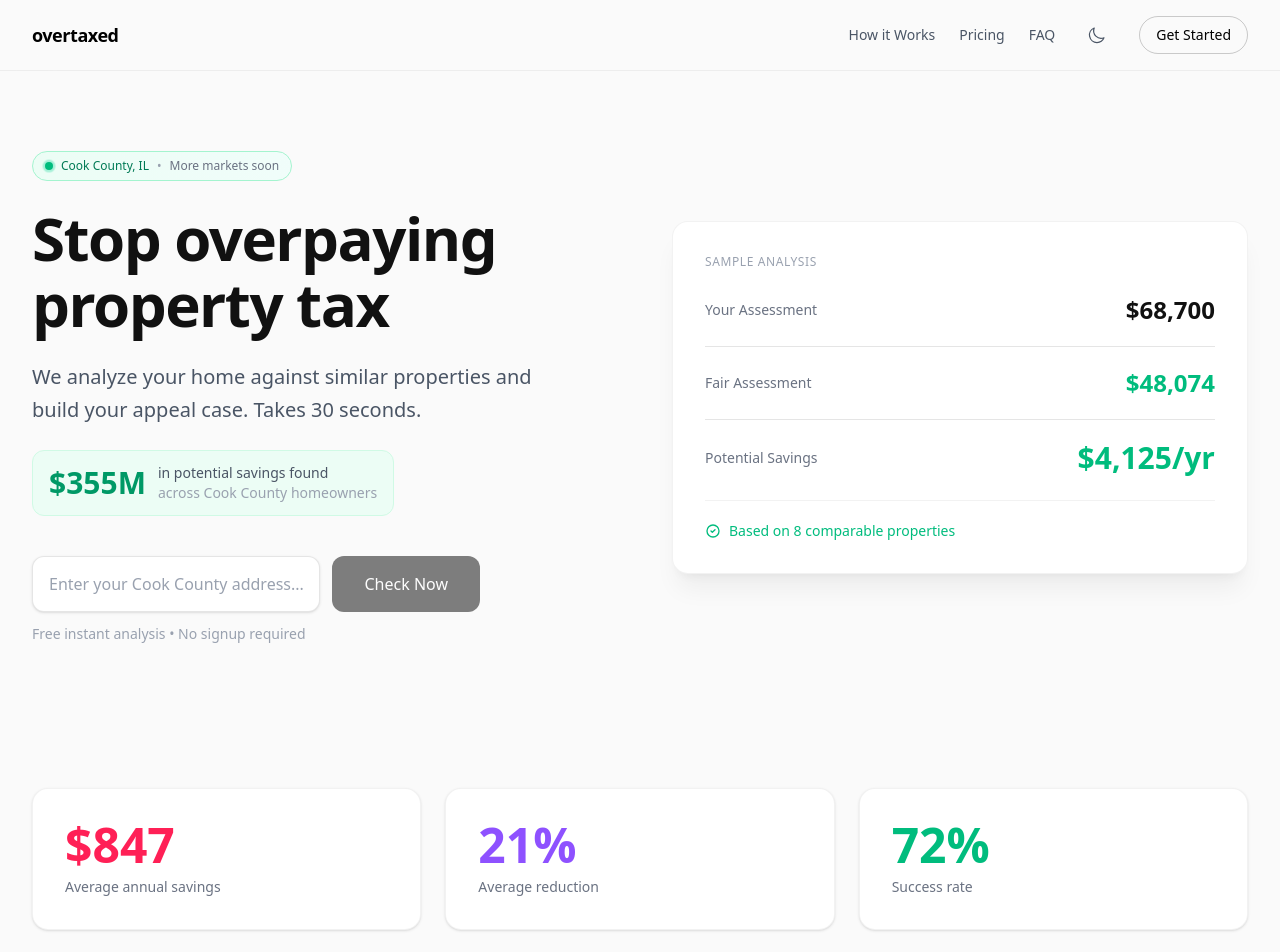
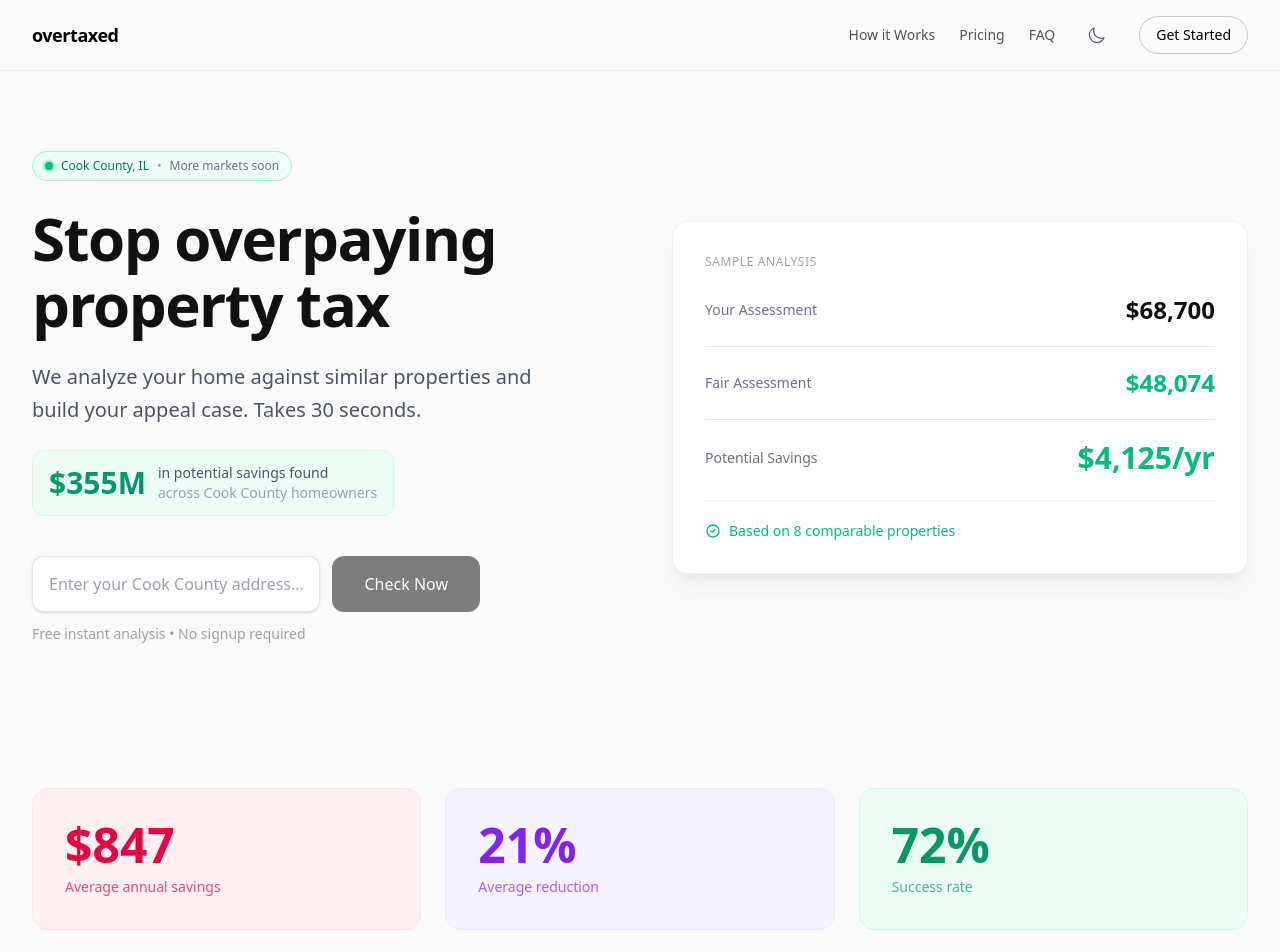
Before and after one commit to lati-bot/overtaxed, a Next.js app: page / in a window 1280 px wide. Shown: the top 952 px of the page. Built offline with nearby package versions, Linux system fonts and the light colour scheme.

Commit message:
Azure-style cards: tinted backgrounds with colored borders and text

```diff
--- a/src/app/page.tsx
+++ b/src/app/page.tsx
@@ -288,21 +288,21 @@
         </div>
       </section>
 
-      {/* Stats - Clean Cards */}
+      {/* Stats - Tinted Cards */}
       <section className="py-12 sm:py-16 px-4 sm:px-8">
         <div className="max-w-7xl mx-auto">
           <div className="grid grid-cols-1 sm:grid-cols-3 gap-4 sm:gap-6">
-            <div className={`p-6 sm:p-8 rounded-2xl border ${isDark ? "bg-white/[0.03] border-white/10" : "bg-white border-black/5 shadow-sm"}`}>
-              <div className={`text-4xl sm:text-5xl font-bold ${isDark ? "text-rose-400" : "text-rose-500"}`}>$847</div>
-              <div className={`mt-1 sm:mt-2 text-sm ${isDark ? "text-gray-400" : "text-gray-500"}`}>Average annual savings</div>
+            <div className={`p-6 sm:p-8 rounded-2xl border ${isDark ? "bg-rose-500/10 border-rose-500/20" : "bg-rose-50 border-rose-100"}`}>
+              <div className={`text-4xl sm:text-5xl font-bold ${isDark ? "text-rose-400" : "text-rose-600"}`}>$847</div>
+              <div className={`mt-1 sm:mt-2 text-sm ${isDark ? "text-rose-300/70" : "text-rose-600/70"}`}>Average annual savings</div>
             </div>
-            <div className={`p-6 sm:p-8 rounded-2xl border ${isDark ? "bg-white/[0.03] border-white/10" : "bg-white border-black/5 shadow-sm"}`}>
-              <div className={`text-4xl sm:text-5xl font-bold ${isDark ? "text-violet-400" : "text-violet-500"}`}>21%</div>
-              <div className={`mt-1 sm:mt-2 text-sm ${isDark ? "text-gray-400" : "text-gray-500"}`}>Average reduction</div>
+            <div className={`p-6 sm:p-8 rounded-2xl border ${isDark ? "bg-violet-500/10 border-violet-500/20" : "bg-violet-50 border-violet-100"}`}>
+              <div className={`text-4xl sm:text-5xl font-bold ${isDark ? "text-violet-400" : "text-violet-600"}`}>21%</div>
+              <div className={`mt-1 sm:mt-2 text-sm ${isDark ? "text-violet-300/70" : "text-violet-600/70"}`}>Average reduction</div>
             </div>
-            <div className={`p-6 sm:p-8 rounded-2xl border ${isDark ? "bg-white/[0.03] border-white/10" : "bg-white border-black/5 shadow-sm"}`}>
-              <div className={`text-4xl sm:text-5xl font-bold ${isDark ? "text-emerald-400" : "text-emerald-500"}`}>72%</div>
-              <div className={`mt-1 sm:mt-2 text-sm ${isDark ? "text-gray-400" : "text-gray-500"}`}>Success rate</div>
+            <div className={`p-6 sm:p-8 rounded-2xl border ${isDark ? "bg-emerald-500/10 border-emerald-500/20" : "bg-emerald-50 border-emerald-100"}`}>
+              <div className={`text-4xl sm:text-5xl font-bold ${isDark ? "text-emerald-400" : "text-emerald-600"}`}>72%</div>
+              <div className={`mt-1 sm:mt-2 text-sm ${isDark ? "text-emerald-300/70" : "text-emerald-600/70"}`}>Success rate</div>
             </div>
           </div>
         </div>
--- a/src/app/results/results-content.tsx
+++ b/src/app/results/results-content.tsx
@@ -403,7 +403,7 @@
 
         {/* Analysis Result - Over Assessed */}
         {analysis?.found && analysis.status === "over" && (
-          <div className={`mt-4 sm:mt-6 rounded-xl p-5 sm:p-6 md:p-8 border ${isDark ? "bg-white/[0.03] border-emerald-500/30" : "bg-white border-emerald-200 shadow-sm"}`}>
+          <div className={`mt-4 sm:mt-6 rounded-xl p-5 sm:p-6 md:p-8 border ${isDark ? "bg-emerald-500/10 border-emerald-500/20" : "bg-emerald-50 border-emerald-100"}`}>
             <div className={`flex items-center gap-2 font-medium ${isDark ? "text-emerald-400" : "text-emerald-600"}`}>
               <svg className="w-5 h-5" fill="none" viewBox="0 0 24 24" stroke="currentColor">
                 <path strokeLinecap="round" strokeLinejoin="round" strokeWidth={2} d="M9 12l2 2 4-4m6 2a9 9 0 11-18 0 9 9 0 0118 0z" />
@@ -412,25 +412,25 @@
             </div>
             <div className="mt-5 sm:mt-6 grid grid-cols-2 md:grid-cols-4 gap-4 sm:gap-6">
               <div>
-                <div className={`text-sm ${textSecondary}`}>Current</div>
-                <div className="text-lg sm:text-xl font-semibold">${currentAssessment.toLocaleString()}</div>
+                <div className={`text-sm ${isDark ? "text-emerald-300/70" : "text-emerald-600/70"}`}>Current</div>
+                <div className={`text-lg sm:text-xl font-semibold ${textPrimary}`}>${currentAssessment.toLocaleString()}</div>
               </div>
               <div>
-                <div className={`text-sm ${textSecondary}`}>Fair Value</div>
+                <div className={`text-sm ${isDark ? "text-emerald-300/70" : "text-emerald-600/70"}`}>Fair Value</div>
                 <div className={`text-lg sm:text-xl font-semibold ${isDark ? "text-emerald-400" : "text-emerald-600"}`}>${fairAssessment.toLocaleString()}</div>
               </div>
               <div>
-                <div className={`text-sm ${textSecondary}`}>Reduction</div>
+                <div className={`text-sm ${isDark ? "text-emerald-300/70" : "text-emerald-600/70"}`}>Reduction</div>
                 <div className={`text-lg sm:text-xl font-semibold ${isDark ? "text-emerald-400" : "text-emerald-600"}`}>
                   ${(currentAssessment - fairAssessment).toLocaleString()}
                 </div>
               </div>
               <div>
-                <div className={`text-sm ${textSecondary}`}>Tax Savings</div>
+                <div className={`text-sm ${isDark ? "text-emerald-300/70" : "text-emerald-600/70"}`}>Tax Savings</div>
                 <div className={`text-lg sm:text-xl font-semibold ${isDark ? "text-emerald-400" : "text-emerald-600"}`}>${estimatedSavings.toLocaleString()}/yr</div>
               </div>
             </div>
-            <p className={`mt-4 text-sm ${textSecondary}`}>
+            <p className={`mt-4 text-sm ${isDark ? "text-emerald-300/70" : "text-emerald-600/70"}`}>
               Based on {compCount} comparable properties in your neighborhood.
             </p>
           </div>
@@ -453,20 +453,20 @@
 
         {/* Not in analyzed area */}
         {analysis && !analysis.found && (
-          <div className={`mt-4 sm:mt-6 rounded-xl p-5 sm:p-6 md:p-8 border ${isDark ? "bg-white/[0.03] border-amber-500/30" : "bg-white border-amber-200 shadow-sm"}`}>
+          <div className={`mt-4 sm:mt-6 rounded-xl p-5 sm:p-6 md:p-8 border ${isDark ? "bg-amber-500/10 border-amber-500/20" : "bg-amber-50 border-amber-100"}`}>
             <div className="text-center">
               <div className="text-4xl mb-3">🔍</div>
               <div className={`font-medium text-lg ${isDark ? "text-amber-400" : "text-amber-600"}`}>
                 We&apos;re still crunching the numbers
               </div>
-              <p className={`mt-2 ${textSecondary}`}>
+              <p className={`mt-2 ${isDark ? "text-amber-300/70" : "text-amber-600/70"}`}>
                 Your neighborhood is in our queue. Drop your email below and we&apos;ll notify you when your analysis is ready.
               </p>
               <div className="mt-4 flex gap-2 max-w-sm mx-auto">
                 <input
                   type="email"
                   placeholder="your@email.com"
-                  className={`flex-1 h-11 px-4 rounded-lg text-sm ${isDark ? "bg-black/30 border-white/10 text-white placeholder-gray-500" : "bg-gray-50 border-gray-200 text-black placeholder-gray-400"} border focus:outline-none focus:ring-2 focus:ring-amber-500/50`}
+                  className={`flex-1 h-11 px-4 rounded-lg text-sm ${isDark ? "bg-black/30 border-amber-500/30 text-white placeholder-amber-300/50" : "bg-white border-amber-200 text-black placeholder-gray-400"} border focus:outline-none focus:ring-2 focus:ring-amber-500/50`}
                 />
                 <button className={`px-4 h-11 rounded-lg font-medium text-sm ${isDark ? "bg-amber-500 text-black hover:bg-amber-400" : "bg-amber-500 text-white hover:bg-amber-600"} transition-colors`}>
                   Notify Me
@@ -570,22 +570,22 @@
 
         {/* CTA - Over Assessed */}
         {hasAnalysis && (
-          <div className={`mt-6 sm:mt-8 rounded-xl p-5 sm:p-6 md:p-8 text-center border ${isDark ? "bg-white/[0.03] border-white/10" : "bg-white border-black/5 shadow-lg"}`}>
-            <h2 className="text-lg sm:text-xl font-semibold">
-              Save <span className={isDark ? "text-emerald-400" : "text-emerald-600"}>${estimatedSavings.toLocaleString()}/year</span> on your property taxes
+          <div className={`mt-6 sm:mt-8 rounded-xl p-5 sm:p-6 md:p-8 text-center border ${isDark ? "bg-violet-500/10 border-violet-500/20" : "bg-violet-50 border-violet-100"}`}>
+            <h2 className={`text-lg sm:text-xl font-semibold ${isDark ? "text-white" : "text-gray-900"}`}>
+              Save <span className={isDark ? "text-violet-400" : "text-violet-600"}>${estimatedSavings.toLocaleString()}/year</span> on your property taxes
             </h2>
-            <p className={`mt-2 text-sm sm:text-base ${textSecondary} max-w-lg mx-auto`}>
+            <p className={`mt-2 text-sm sm:text-base ${isDark ? "text-violet-300/70" : "text-violet-600/70"} max-w-lg mx-auto`}>
               Get your complete appeal package with comparable properties, pre-filled forms, and step-by-step instructions.
             </p>
             <a
               href={`https://buy.stripe.com/7sY28t78c4Rj1ZyaVm57W00?client_reference_id=${property.pin}&prefilled_email=`}
               target="_blank"
               rel="noopener noreferrer"
-              className={`inline-block mt-5 sm:mt-6 w-full sm:w-auto px-8 py-4 rounded-xl font-medium transition-colors ${isDark ? "bg-white text-black hover:bg-gray-100" : "bg-black text-white hover:bg-gray-800"}`}
+              className={`inline-block mt-5 sm:mt-6 w-full sm:w-auto px-8 py-4 rounded-xl font-medium transition-colors ${isDark ? "bg-white text-black hover:bg-gray-100" : "bg-violet-600 text-white hover:bg-violet-700"}`}
             >
               Get Your Appeal Package — $49
             </a>
-            <p className={`mt-3 text-sm ${textMuted}`}>
+            <p className={`mt-3 text-sm ${isDark ? "text-violet-300/50" : "text-violet-600/50"}`}>
               One-time fee • Delivered in 48 hours
             </p>
           </div>
```
